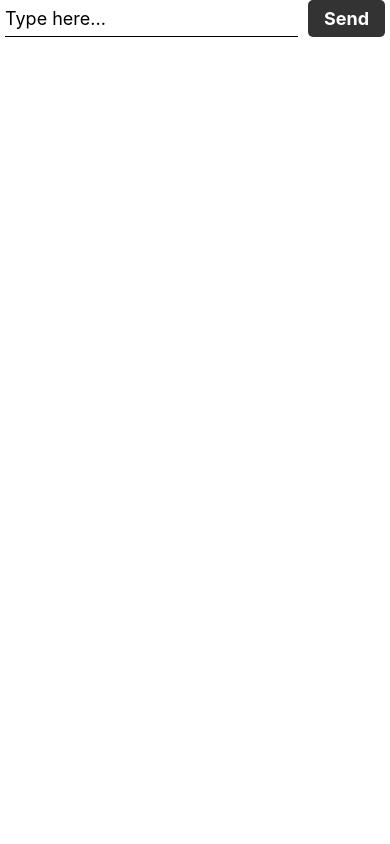
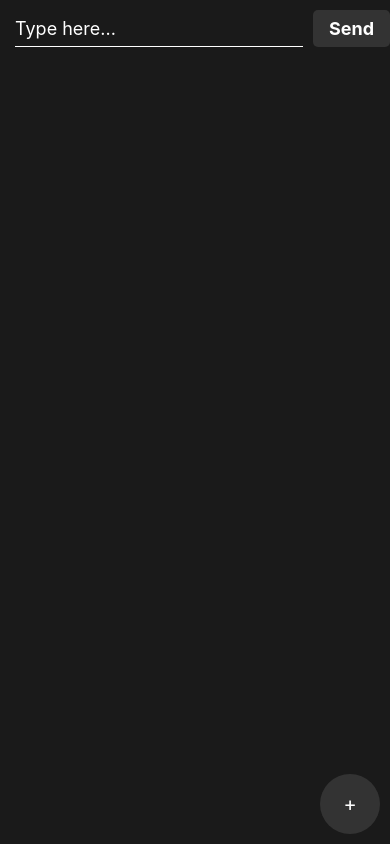
Before and after one commit to Rishav78/Todo, a React Native app: screen / in a window 390 px wide. Built offline with nearby package versions, Linux system fonts and the light colour scheme.

Commit message:
dark theme added

```diff
--- a/App.js
+++ b/App.js
@@ -8,10 +8,15 @@
 
 import React from 'react';
 import MainScreen from './screens/MainScreen/MainScreen';
+import ThemeContextProvider from './src/contexts/ThemeContext';
 
 
 const App = () => {
-  return <MainScreen />;
+  return (
+    <ThemeContextProvider>
+      <MainScreen />
+    </ThemeContextProvider>
+  );;
 };
 
 export default App;
--- a/screens/MainScreen/Input.js
+++ b/screens/MainScreen/Input.js
@@ -1,4 +1,4 @@
-import React, { useState } from 'react';
+import React, { useState, useContext } from 'react';
 import {
     View,
     TouchableOpacity,
@@ -6,8 +6,10 @@ import {
     Text,
     StyleSheet
 } from 'react-native';
+import { ThemeContext } from '../../src/contexts/ThemeContext';
 
 const Input = props => {
+    const { theme } = useContext(ThemeContext);
     const [text, setText] = useState('');
 
     const Add = () => {
@@ -16,19 +18,20 @@ const Input = props => {
     }
 
     return (
-        <View style={styles.container}>
+        <View style={ theme === 'dark' ? {...stylesCommon.container, ...stylesDarkTheme.container} : stylesCommon.container}>
             <TextInput
                 onChangeText={setText}
-                style={styles.inputText}
+                style={ theme === 'dark' ? {...stylesCommon.inputText, ...stylesDarkTheme.inputText} : stylesCommon.inputText}
                 value={text}
                 placeholder="Type here..."
+                placeholderTextColor={ theme === 'dark' ? "#FFF" : "#000"}
             />
             <TouchableOpacity
                 onPress={Add}
                 activeOpacity={0.8}
-                style={styles.submitButton}>
+                style={stylesCommon.submitButton}>
                 <Text
-                    style={styles.submitButtonTitle}>
+                    style={stylesCommon.submitButtonTitle}>
                     Send
                 </Text>
             </TouchableOpacity>
@@ -36,7 +39,7 @@ const Input = props => {
     );
 }
 
-const styles = StyleSheet.create({
+const stylesCommon = StyleSheet.create({
     container: {
         display: 'flex',
         flexDirection: 'row'
@@ -66,4 +69,14 @@ const styles = StyleSheet.create({
     }
 });
 
+const stylesDarkTheme = StyleSheet.create({
+    container: {
+        backgroundColor: '#1a1a1a'
+    },
+    inputText: {
+        borderBottomColor: '#FFF',
+        color: '#FFF'
+    }
+})
+
 export default Input;
--- a/screens/MainScreen/MainScreen.js
+++ b/screens/MainScreen/MainScreen.js
@@ -1,14 +1,17 @@
-import React, { useState } from 'react';
+import React, { useState, useContext } from 'react';
 import {
     SafeAreaView,
     View,
-    Text,
     FlatList,
     StyleSheet
 } from 'react-native';
 import Input from './Input';
+import ActionButton from '../../src/components/FloatingActionButton';
+import Task from './Task';
+import { ThemeContext } from '../../src/contexts/ThemeContext';
 
 const MainScreen = props => {
+    const { theme } = useContext(ThemeContext);
     const [todoList, setTodoList] = useState([]);
 
     const AddNewTask = (task) => {
@@ -18,7 +21,7 @@ const MainScreen = props => {
 
     return (
         <SafeAreaView style={{ flex: 1 }}>
-            <View style={styles.container}>
+            <View style={ theme === 'dark' ? {...stylesCommon.container, ...stylesDarkTheme.container} : stylesCommon.container }>
                 <View>
                     <Input
                         onSubmit={AddNewTask}
@@ -29,18 +32,26 @@ const MainScreen = props => {
                         keyExtractor={(e, i) => i.toString()}
                         data={todoList}
                         renderItem={(e) => (
-                            <Text>{e.item}</Text>
+                            <Task title={e.item} />
                         )} />
                 </View>
+                <ActionButton />
             </View>
         </SafeAreaView>
     );
 };
 
-const styles = StyleSheet.create({
+const stylesCommon = StyleSheet.create({
     container: {
-      flex: 1
+      flex: 1,
+      padding: 10
     }
-  });
+});
+
+const stylesDarkTheme = StyleSheet.create({
+    container: {
+        backgroundColor: '#1a1a1a'
+    }
+})
 
 export default MainScreen;
--- /dev/null
+++ b/screens/MainScreen/Task.js
@@ -0,0 +1,50 @@
+import React, { useContext } from 'react';
+import {
+    TouchableOpacity,
+    View,
+    StyleSheet,
+    Text
+} from 'react-native';
+import { ThemeContext } from '../../src/contexts/ThemeContext';
+
+
+const Task = props => {
+    const { theme } = useContext(ThemeContext);
+    return (
+        <TouchableOpacity style={{ flex: 1 }}>
+            <View
+                style={theme === 'dark' ? { ...stylesCommon.container, ...stylesDarkTheme.container } : stylesCommon.container}>
+                <Text
+                    style={theme === 'dark' ? { ...stylesCommon.title, ...stylesDarkTheme.title } : stylesCommon.title}>
+                    { props.title }
+                </Text>
+            </View>
+        </TouchableOpacity>
+    );
+};
+
+const stylesCommon = StyleSheet.create({
+    container: {
+        flex: 1,
+        borderWidth: 1,
+        paddingVertical: 16,
+        paddingHorizontal: 12,
+        borderRadius: 10,
+        marginVertical: 8
+    },
+    title: {
+
+    }
+});
+
+const stylesDarkTheme = StyleSheet.create({
+    container: {
+        backgroundColor: '#333'
+    },
+    title: {
+        color: '#FFF'
+    }
+});
+
+
+export default Task;
--- /dev/null
+++ b/src/components/FloatingActionButton.js
@@ -0,0 +1,47 @@
+import React from 'react';
+import {
+    View,
+    Text,
+    TouchableOpacity,
+    StyleSheet
+} from 'react-native';
+
+const ActionButton = props => {
+    return (
+        <TouchableOpacity
+            activeOpacity={0.7}
+            style={{...styles.container}}>
+            <View style={styles.content}>
+                <Text
+                    style={{ ...styles.title }}>
+                    +
+                </Text>
+            </View>
+        </TouchableOpacity>
+    );
+}
+
+const styles = StyleSheet.create({
+    container: {
+        position: 'absolute',
+        width: 60,
+        height: 60,
+        borderRadius: 30,
+        bottom: 0,
+        right: 0,
+        backgroundColor: '#333',
+        margin: 10
+    },
+    content: {
+        flex: 1,
+        display: 'flex',
+        justifyContent: 'center',
+        alignItems: 'center'
+    },
+    title: {
+        color: '#FFF',
+        fontSize: 20
+    }
+})
+
+export default ActionButton;
--- /dev/null
+++ b/src/contexts/ThemeContext.js
@@ -0,0 +1,14 @@
+import React, { createContext, useState } from 'react';
+
+export const ThemeContext = createContext();
+
+const ThemeContextProvider = props => {
+    const [theme, setTheme] = useState('dark');
+    return (
+        <ThemeContext.Provider value={{ theme, setTheme }}>
+            {props.children}
+        </ThemeContext.Provider>
+    );
+}
+
+export default ThemeContextProvider;
```
